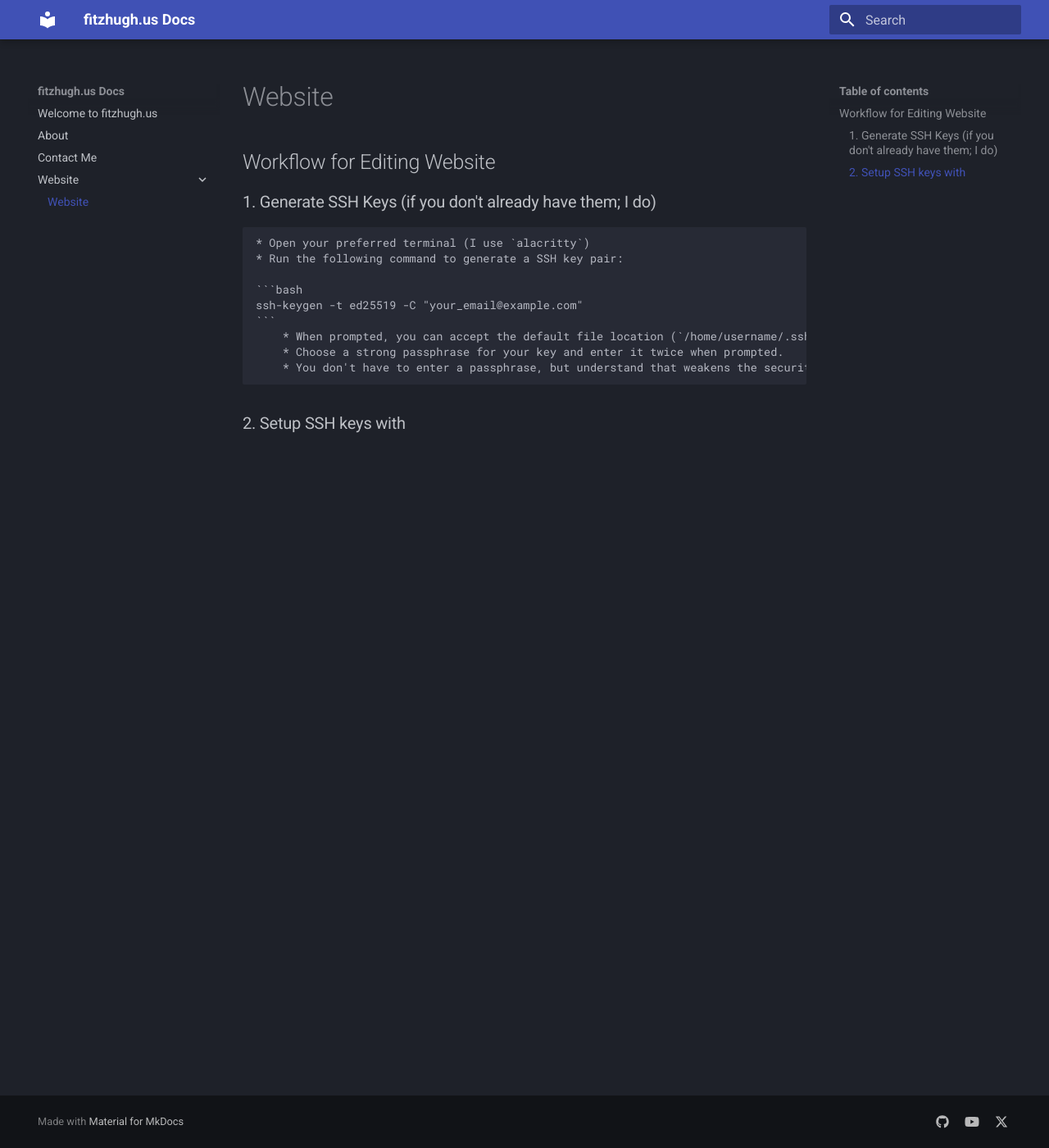
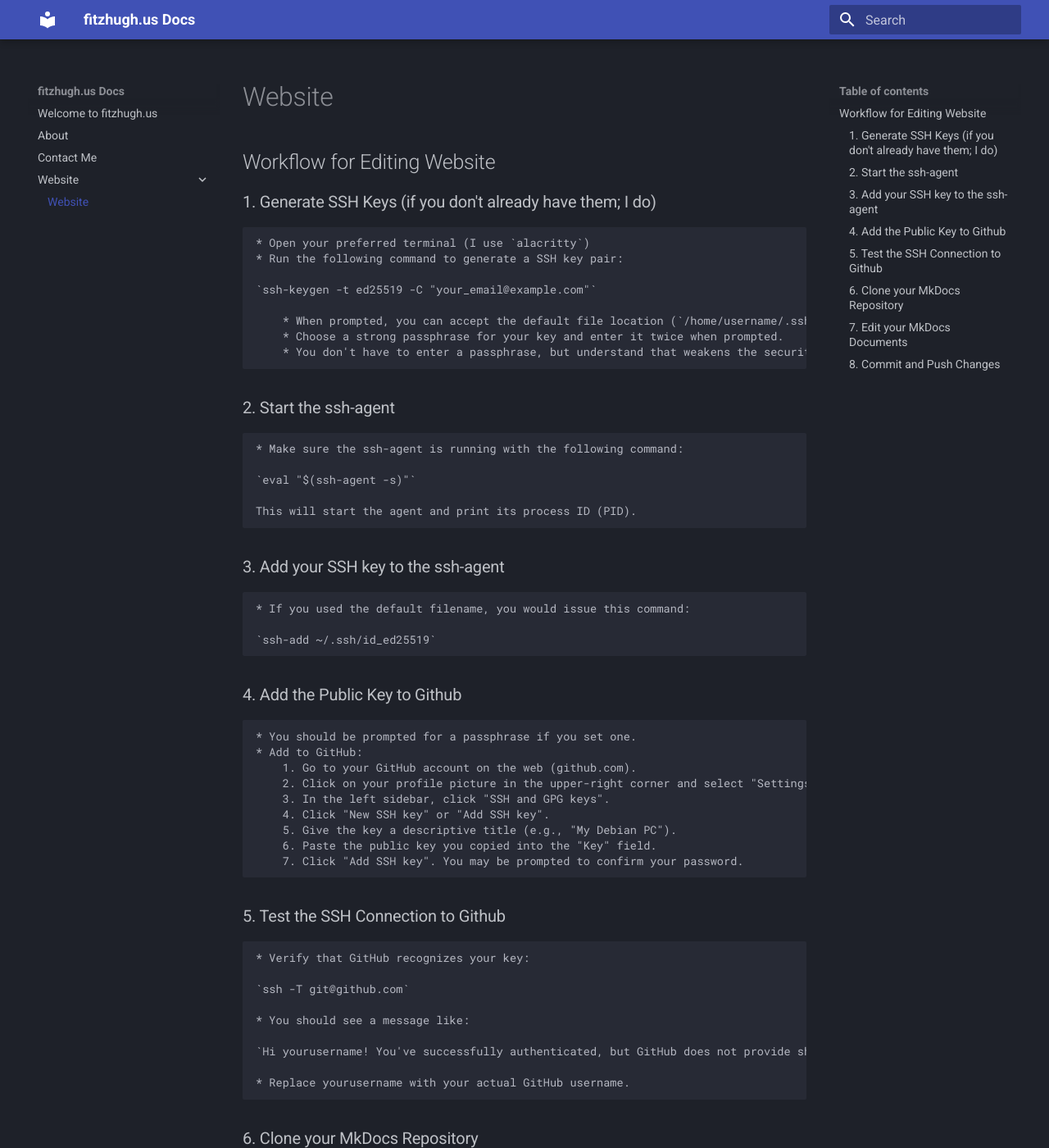
Before and after one commit to fitzland/octo-potato, an MkDocs documentation site: the page built from docs/website/index.md, in a window 1280 px wide and 1400 px high. Shown: the whole window at 82% size. Built offline with MkDocs 1.6.1 and Material for MkDocs 9.7.7, drawn with Linux system fonts in a browser that asks for light colours; some of the changed text lies outside the part shown.

Commit message:
edit details about website workflow

````diff
--- a/docs/website/index.md
+++ b/docs/website/index.md
@@ -7,11 +7,99 @@
 	* Open your preferred terminal (I use `alacritty`)
 	* Run the following command to generate a SSH key pair:
 
-	```bash
-	ssh-keygen -t ed25519 -C "your_email@example.com"
-	```
+	`ssh-keygen -t ed25519 -C "your_email@example.com"`
+
 		* When prompted, you can accept the default file location (`/home/username/.ssh/id_ed22519`) by pressing Enter.
 		* Choose a strong passphrase for your key and enter it twice when prompted.
 		* You don't have to enter a passphrase, but understand that weakens the security of your key.
 
-### 2. Setup SSH keys with
+### 2. Start the ssh-agent
+
+	* Make sure the ssh-agent is running with the following command:
+
+	`eval "$(ssh-agent -s)"`
+
+	This will start the agent and print its process ID (PID).
+
+### 3. Add your SSH key to the ssh-agent
+
+	* If you used the default filename, you would issue this command:
+
+	`ssh-add ~/.ssh/id_ed25519`
+
+### 4. Add the Public Key to Github
+
+	* You should be prompted for a passphrase if you set one.
+	* Add to GitHub:
+		1. Go to your GitHub account on the web (github.com).
+		2. Click on your profile picture in the upper-right corner and select "Settings".
+		3. In the left sidebar, click "SSH and GPG keys".
+		4. Click "New SSH key" or "Add SSH key".
+		5. Give the key a descriptive title (e.g., "My Debian PC").
+		6. Paste the public key you copied into the "Key" field.
+		7. Click "Add SSH key". You may be prompted to confirm your password.
+
+### 5. Test the SSH Connection to Github
+
+	* Verify that GitHub recognizes your key:
+
+	`ssh -T git@github.com`
+
+	* You should see a message like:
+
+	`Hi yourusername! You've successfully authenticated, but GitHub does not provide shell access.`
+
+	* Replace yourusername with your actual GitHub username.
+
+### 6. Clone your MkDocs Repository
+
+	* Go to your repository on GitHub in your web browser.
+	* Click the green "Code" button.
+	* Select the "SSH" tab. You should see a URL that starts with git@github.com:.
+	* Copy that SSH URL (e.g., git@github.com:yourusername/your-mkdocs-repo.git).
+	* In your terminal, navigate to the directory where you want to store your MkDocs project.
+	* Clone the repository:
+
+	`git clone git@github.com:yourusername/your-mkdocs-repo.git`
+
+	* Replace git@github.com:yourusername/your-mkdocs-repo.git with the actual SSH URL you copied.
+
+### 7. Edit your MkDocs Documents
+
+	* Navigate into the cloned repository:
+
+	`cd your-mkdocs-repo`
+
+	* Edit your files using Micro text editor:
+
+	`micro docs/index.md`
+
+### 8. Commit and Push Changes
+
+	* Check the Status: See what files have changed:
+
+	`git status`
+
+	* This will show you which files have been modified.
+
+	* Stage Changes: Add the files you want to commit to the staging area:
+
+	`git add .          # Adds all modified files in the current directory and subdirectories`
+
+	* Using `git add .` is generally fine if you want to commit all your changes, but be careful if you have temporary or auto-generated files that you don't want to track.
+
+	* Commit Changes: Create a commit with a descriptive message:
+
+	`git commit -m "Update index page with new content"`
+
+	* Replace "Update index page with new content" with a meaningful message describing the changes you made.
+
+	* Push Changes: Upload your commits to the remote repository on GitHub:
+
+	`git push origin master`
+
+	* origin is usually the name of the remote repository (GitHub, in this case).
+
+	* main (or master if your repository hasn't been updated) is the name of the branch you're pushing to.
+
+That's basically it.
````
